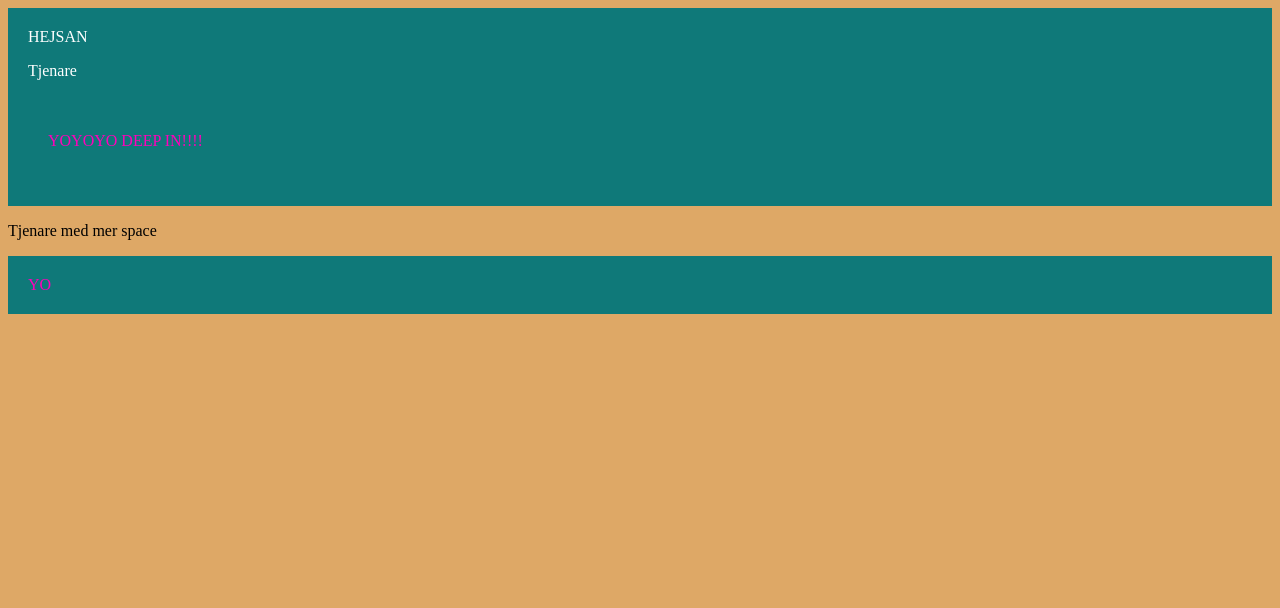
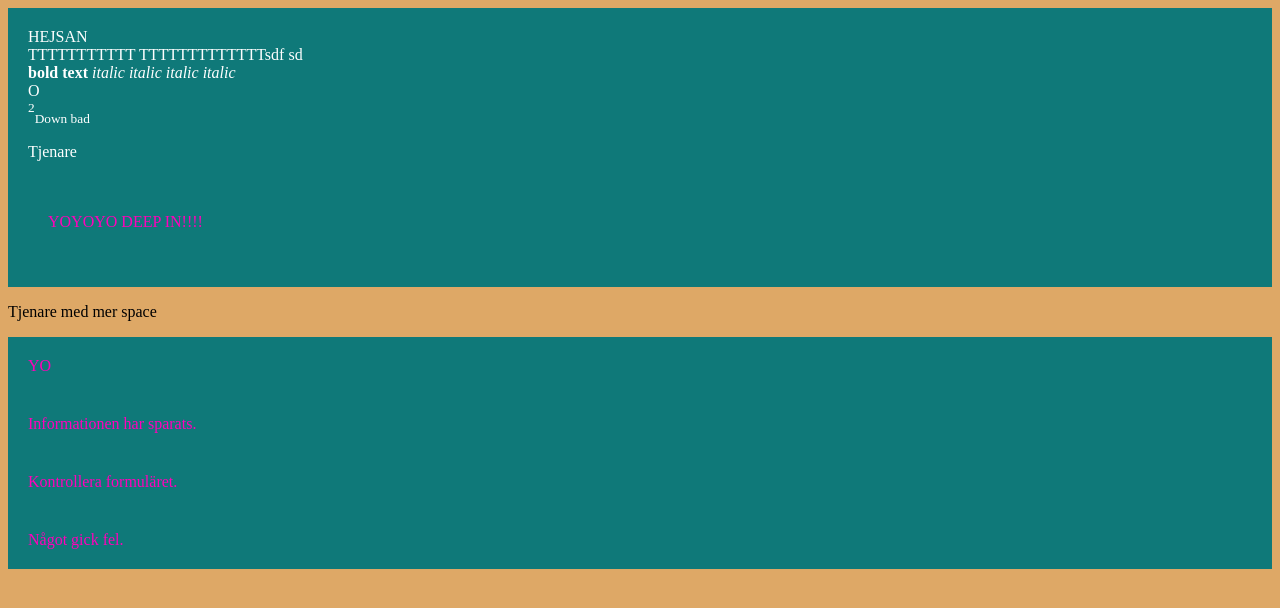
Before and after one commit to Timearchitect/onsdagen-2026-09-23, a plain HTML site: page index.html in a window 1280 px wide. Drawn offline with Linux system fonts and the light colour scheme.

Commit message:
example inline också

```diff
--- a/index.html
+++ b/index.html
@@ -4,31 +4,46 @@
         <meta charset="UTF-8" />
         <meta name="viewport" content="width=device-width, initial-scale=1.0" />
         <title>Onsdagens hemsida cascade</title>
-
     </head>
 
     <body>
         <!-- inline är prioriterat före external/internal css-->
-        <div style="color:white">
+        <div style="color: white">
             HEJSAN
+            <span>TTTTTTTTTTT TTTTTTTTTTTTTsdf sd</span>
+            <b>bold text</b><i> italic</i><i> italic</i><i> italic</i><i> italic</i>
+            <span>O</span><sup>2</sup><sub>Down bad</sub>
             <p>Tjenare</p>
             <div>
                 <p>YOYOYO DEEP IN!!!!</p>
             </div>
         </div>
-        <p>
-            Tjenare med mer space
-        </p>
-        <div>
-            YO
+        <p>Tjenare med mer space</p>
+        <div>YO</div>
+
+        <div class="meddelande info">
+            Informationen har sparats.
         </div>
+
+        <div class="meddelande varning">
+            Kontrollera formuläret.
+        </div>
+
+        <div class="meddelande fel">
+            Något gick fel.
+        </div>
+
+
     </body>
     <!-- internal css -->
     <style>
         /*  css koder  */
-            div{
+        div {
             padding: 20px;
             color: blue;
+        }
+        span{
+            display: block;
         }
     </style>
     <!-- extrenal css från fil -->
```
Lines whose indentation alone changed are shown as unchanged.
